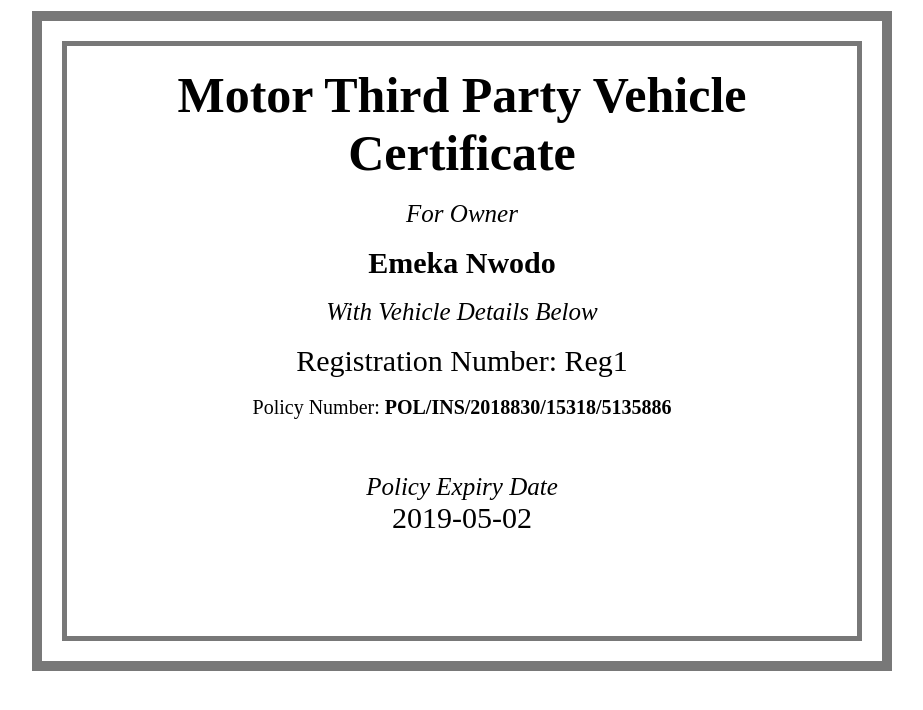
After one commit to dejikadri/insurance, a Django app: page /certificate/1/ in a window 1280 px wide. The commit adds this page. Shown: the top 710 px of the page, without its empty margins (178-1101 px from the left). Run offline with Django 3.2, Linux system fonts and the light colour scheme; data comes from the database, SQL or seed files in the repository; both versions use the stored data as it was after the commit.

```diff
--- a/insuranceroot/agents/urls.py
+++ b/insuranceroot/agents/urls.py
@@ -1,5 +1,5 @@
 from django.conf.urls import url
-from .views import (AgentLogin, AgentLogout, FindInfo,
+from .views import (AgentLogin, AgentLogout, FindInfo, Certificate,
                     RegAgentDjangoForm, AgentRegistration, AgentListView, SiteIndex)
 
 
@@ -7,6 +7,8 @@ urlpatterns = [
     # url(r'^$', RegisterPageView.as_view()),
     url(r'^$', SiteIndex.as_view(), name='home'),
     url(r'^findinfo/', FindInfo.as_view(), name='findinfo'),
+    url(r'^certificate/(?P<id>\d+)/', Certificate.as_view(), name='certificate'),
+    #url(r'^certificate/(?P<policy_number>[\w\-]+)$/', Certificate.as_view(), name='certificate'),
     url(r'^agentdjangofrm/', RegAgentDjangoForm.as_view(), name='agentdjangofrm'),
     url(r'^agentregistration', AgentRegistration.as_view(), name='agentregistration' ),
     url(r'^agentslist', AgentListView.as_view(), name='agentslist'),
--- a/insuranceroot/agents/views.py
+++ b/insuranceroot/agents/views.py
@@ -8,6 +8,8 @@ from apputils import appmessages as msg
 from . import forms
 from . import helper_utils
 from .models import Agent
+from vehicles.models import Vehicles
+from customers.models import Customer
 
 
 class AgentRegistration(View):
@@ -133,10 +135,18 @@ class FindInfo(TemplateView):
 class FindVehicle(View):
     def post(self, request):
         v_number = request.POST['q']
-        print(request.POST['q'])
         vehicles = Vehicles.objects.filter(Q(policy_number__istartswith=v_number) | Q(registration_no__istartswith=v_number))
         return render(request, 'vehicles/vehicle_list_by_agent.html', {'vehicles': vehicles})
 
+class Certificate(View):
+    def get(self, request, id):
+
+        vehicles = Vehicles.objects.get(id=id)
+        customer = Customer.objects.get(id=vehicles.customer_id)
+        cert_info = {'customer': customer, 'vehicles': vehicles}
+
+        return render(request, 'vehicles/cert.html', cert_info)
+        #return  HttpResponse(str(vehicles)+'  ---  '+str(customer))
 
 
 # psql postgresql://insurance_user:!#Postgres!#@localhost:5432/insurance_db
--- a/insuranceroot/insuranceroot/settings.py
+++ b/insuranceroot/insuranceroot/settings.py
@@ -131,7 +131,7 @@ AUTH_PASSWORD_VALIDATORS = [
 
 LANGUAGE_CODE = 'en-us'
 
-TIME_ZONE = 'UTC'
+TIME_ZONE = 'Africa/Lagos'
 
 USE_I18N = True
 
--- a/insuranceroot/templates/common/left_nav.html
+++ b/insuranceroot/templates/common/left_nav.html
@@ -6,10 +6,11 @@
           <li><a href="{% url 'customerlist' %}">List Customer</a></li>
           <li><a href="{% url 'vehiclelist' %}">List Vehicles</a></li>
           <li><a href="{% url 'paymentlist' %}">List Payments</a></li>
+            <!--
           <li><a href="{% url 'findinfo' %}">Find Customer</a></li>
           <li><a href="{% url 'findinfo' %}">Find Vehicle</a></li>
-          <li><a href="{% url 'findinfo' %}">Find Payment</a></li>
           <li><a class="nav-link" href="#">Print Certificate</a></li>
+          -->
         </ul>
     </div>
 {% else %}
--- /dev/null
+++ b/insuranceroot/templates/vehicles/cert.html
@@ -0,0 +1,30 @@
+<!DOCTYPE html>
+<html lang="en">
+<head>
+    <meta charset="UTF-8">
+    <title>Title</title>
+</head>
+<body>
+<table align="center">
+    <tr>
+        <td>
+            <div style="width:800px; height:600px; padding:20px; text-align:center; border: 10px solid #787878">
+            <div style="width:750px; height:550px; padding:20px; text-align:center; border: 5px solid #787878">
+                   <span style="font-size:50px; font-weight:bold">Motor Third Party Vehicle Certificate</span>
+                   <br><br>
+                   <span style="font-size:25px"><i>For Owner</i></span>
+                   <br><br>
+                   <span style="font-size:30px"><b>{{ customer.first_name }} {{ customer.last_name }}</b></span><br/><br/>
+                   <span style="font-size:25px"><i>With Vehicle Details Below</i></span> <br/><br/>
+                   <span style="font-size:30px">Registration Number: {{ vehicles.registration_no }}</span> <br/><br/>
+                   <span style="font-size:20px">Policy Number: <b>{{ vehicles.policy_number }}</b></span> <br/><br/><br/><br/>
+                   <span style="font-size:25px"><i>Policy Expiry Date</i></span><br>
+
+                  <span style="font-size:30px">2019-05-02</span>
+            </div>
+            </div>
+        </td>
+    </tr>
+</table>
+</body>
+</html>
--- a/insuranceroot/vehicles/urls.py
+++ b/insuranceroot/vehicles/urls.py
@@ -6,6 +6,7 @@ from .views import VehicleInfo, ListVehicleByAgent,ListPaymentsByAgent, MakePaym
 urlpatterns = [
     url(r'^addvehicle/(?P<customer_id>\d+)/', VehicleInfo.as_view(), name='addvehicle'),
     url(r'^findvehicle/', FindVehicle.as_view(), name='findvehicle'),
+    url(r'^cert/', FindVehicle.as_view(), name='cert'),
     url(r'^vehiclelist/', ListVehicleByAgent.as_view(), name='vehiclelist'),
     url(r'^updatevehicle/(?P<pk>\d+)/', EditUpdateVehicle.as_view(), name='updatevehicle'),
     url(r'^paymentlist/', ListPaymentsByAgent.as_view(), name='paymentlist'),
--- a/requirements.txt
+++ b/requirements.txt
@@ -1,5 +1,6 @@
 Django==1.11
 pytz==2017.2
+django-tastypie
 psycopg2
 redis
 django-redis==4.3.0
```
Also changed, not shown: insuranceroot/templates/customers/customer_list_by_agent.html (+13 -1 lines), insuranceroot/templates/vehicles/vehicle_list_by_agent.html (+14 -1 lines), insuranceroot/vehicles/tests/test_models.py (+18 -16 lines), insuranceroot/db.sqlite3, insuranceroot/vehicles/views.py (line endings or trailing spaces), 3 other files.
